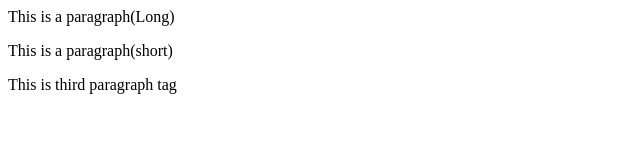
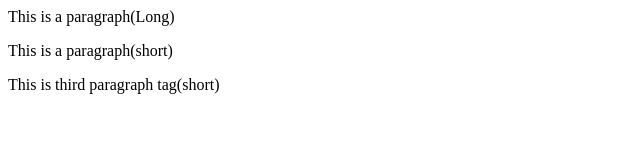
Before and after one commit to UsmanAli90/localrepo, a plain HTML site: page index.html in a window 1280 px wide. Shown: the full height of the page, 0-640 px from the left. Drawn offline with Linux system fonts and the light colour scheme.

Commit message:
Added a short word

```diff
--- a/index.html
+++ b/index.html
@@ -1,3 +1,3 @@
 <p>This is a paragraph(Long)</p>
 <p>This is a paragraph(short)</p>
-<P>This is third paragraph tag</P>
+<P>This is third paragraph tag(short)</P>
```
